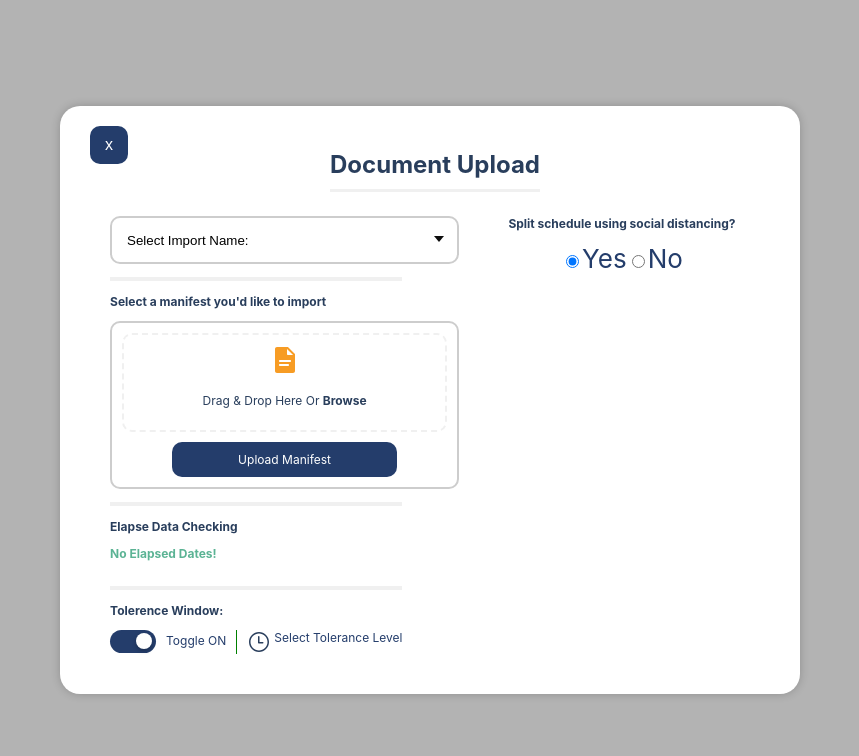
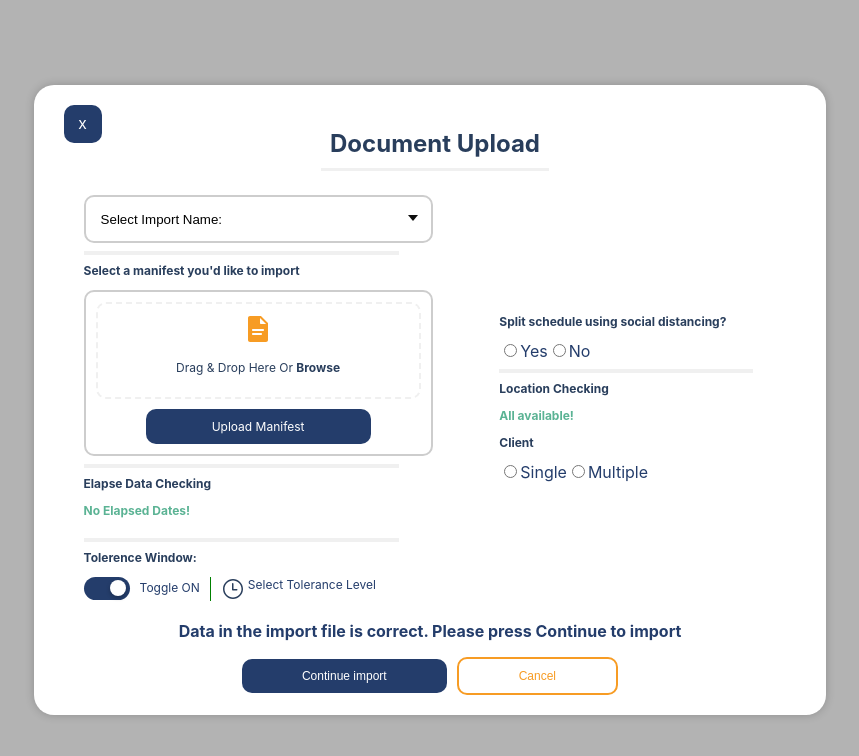
Before and after one commit to zeshankhatri/react-skyhop, a React (Create React App) app: page / in a window 1280 px wide. Both pictures are taken after a click on the button "Upload a Document!". Shown: the top 756 px of the page, without its empty margins (210-1069 px from the left). Built offline with nearby package versions, Linux system fonts and the light colour scheme.

Commit message:
Radio styling, most other sections, and footer implemented.

```diff
--- a/src/App.css
+++ b/src/App.css
@@ -9,12 +9,8 @@
   flex-direction: column;
   align-items: center;
   justify-content: center;
-  font-size: calc(10px + 2vmin);
+
   color: #243d6b;
-}
-
-.App-link {
-  color: #61dafb;
 }
 
 .Modal-button {
@@ -101,10 +97,15 @@
   align-items: flex-start;
 }
 
-.Line {
+.Line-left {
   border: 2px solid #f0f0f0;
   width: 75%;
   margin-left: 0;
+}
+
+.Line-right {
+  border: 2px solid #f0f0f0;
+  width: 110%;
 }
 
 .Modal-subheading {
@@ -181,3 +182,48 @@
   margin-left: 3px;
   font-size: 12px;
 }
+
+.Modal-body-right {
+  display: flex;
+  flex-direction: column;
+  justify-content: center;
+  align-items: flex-start;
+  padding-right: 50px;
+}
+
+.Modal-footer {
+  font-weight: bold;
+}
+
+.Continue-button {
+  background-color: #243d6b;
+  color: #ffffff;
+  padding-block: 10px;
+  padding-inline: 60px;
+  margin-right: 5px;
+  border: none;
+  border-radius: 10px;
+  cursor: pointer;
+  font-size: 12px;
+}
+
+.Continue-button:hover {
+  background-color: #295cb8;
+}
+
+.Cancel-button {
+  border: 2px solid #f79c24;
+  background-color: #ffffff;
+  color: #f79c24;
+  padding-block: 10px;
+  padding-inline: 60px;
+  margin-left: 5px;
+  border-radius: 10px;
+  cursor: pointer;
+  font-size: 12px;
+}
+
+.Cancel-button:hover {
+  background-color: #f79c24;
+  color: #ffffff;
+}
--- a/src/App.js
+++ b/src/App.js
@@ -55,7 +55,7 @@ function App() {
                       "Import Type 3",
                     ]}
                   />
-                  <hr className="Line" />
+                  <hr className="Line-left" />
                   <p className="Modal-subheading">
                     Select a manifest you'd like to import
                   </p>
@@ -93,10 +93,10 @@ function App() {
                       className="Upload-input"
                     ></input>
                   </label>
-                  <hr className="Line"></hr>
+                  <hr className="Line-left"></hr>
                   <p className="Modal-subheading">Elapse Data Checking</p>
                   <p className="Success-text">No Elapsed Dates!</p>
-                  <hr className="Line"></hr>
+                  <hr className="Line-left"></hr>
                   <p className="Modal-subheading">Tolerence Window:</p>
                   <div className="Tolerance-window">
                     <ToggleSwitch />
@@ -118,6 +118,21 @@ function App() {
                     Split schedule using social distancing?
                   </p>
                   <Radio options={["Yes", "No"]} />
+                  <hr className="Line-right"></hr>
+                  <p className="Modal-subheading">Location Checking</p>
+                  <p className="Success-text">All available!</p>
+                  <p className="Modal-subheading">Client</p>
+                  <Radio options={["Single", "Multiple"]} />
+                </div>
+              </div>
+              <div className="Modal-footer">
+                <p>
+                  Data in the import file is correct. Please press Continue to
+                  import
+                </p>
+                <div className="Modal-footer-buttons">
+                  <button className="Continue-button">Continue import</button>
+                  <button className="Cancel-button" onClick={handleClose}>Cancel</button>
                 </div>
               </div>
             </div>
--- a/src/components/Radio.css
+++ /dev/null
@@ -1,3 +0,0 @@
-.Radio {
-  display: flex;
-}
--- a/src/components/Radio.js
+++ b/src/components/Radio.js
@@ -1,11 +1,10 @@
-import "./ToggleSwitch";
 import { useState } from "react";
 
 export default function Radio({ options }) {
-  const [selected, setSelected] = useState(options[0]);
+  const [selected, setSelected] = useState(null);
 
   return (
-    <form className="Radio">
+    <form>
       {options.map((option, index) => (
         <label className="Radio-option" key={index}>
           <input
--- a/src/components/ToggleSwitch.css
+++ b/src/components/ToggleSwitch.css
@@ -1,6 +1,6 @@
 .Toggle-container {
-    display: flex;
-    gap: 10px;
+  display: flex;
+  gap: 10px;
 }
 
 .Toggle {
@@ -11,6 +11,10 @@
   cursor: pointer;
   border-radius: 20px;
   padding: 3px;
+}
+
+.Toggle:hover {
+  background-color: #295cb8;
 }
 
 .Toggle-button {
@@ -29,12 +33,16 @@
   background-color: #707070;
 }
 
+.disable:hover {
+  background-color: #888888;
+}
+
 .move {
   left: 5px;
 }
 
 .Toggle-text {
-    margin: 0;
-    margin-top: 3px;
-    font-size: 12px;
+  margin: 0;
+  margin-top: 3px;
+  font-size: 12px;
 }
```
